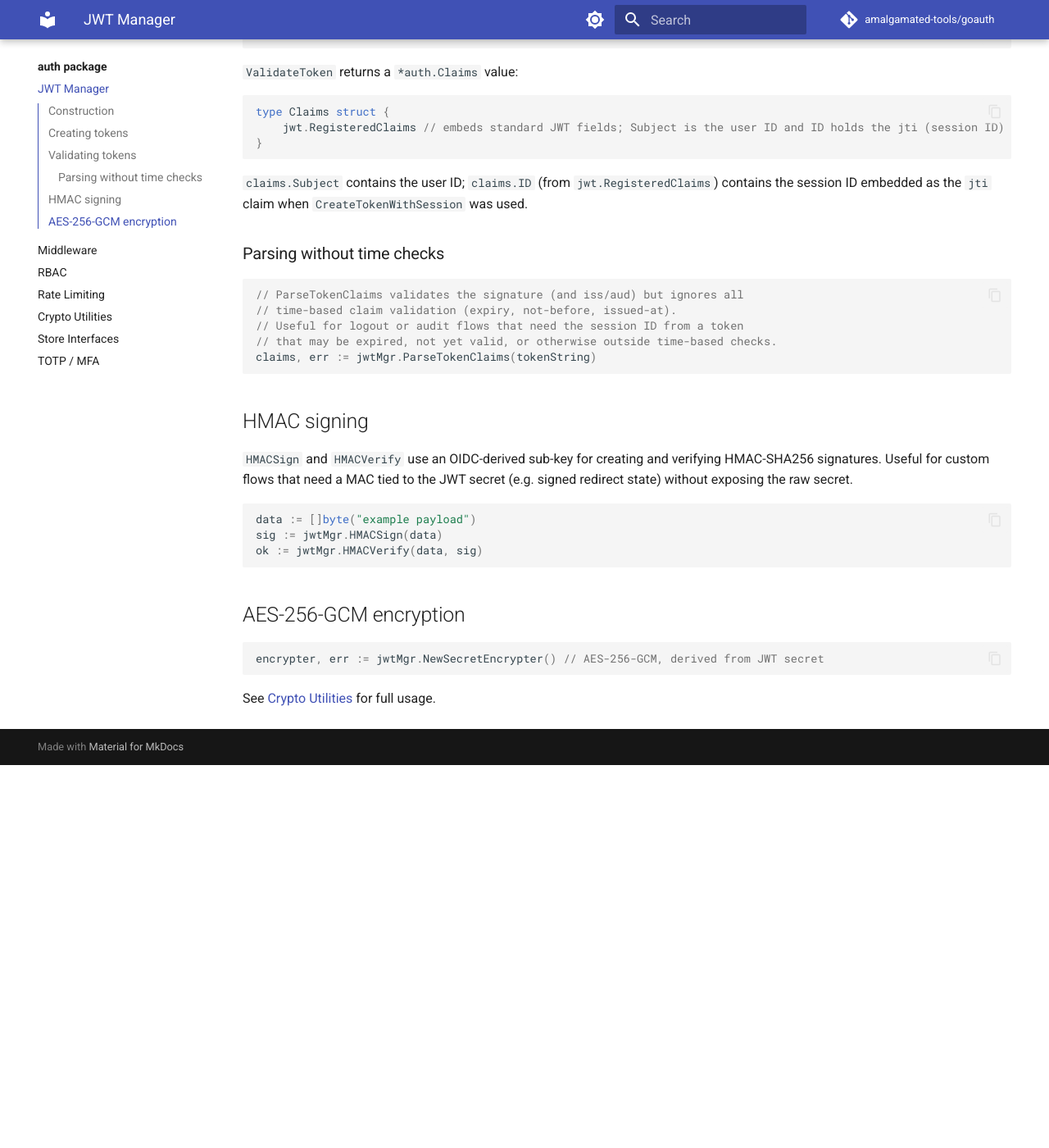
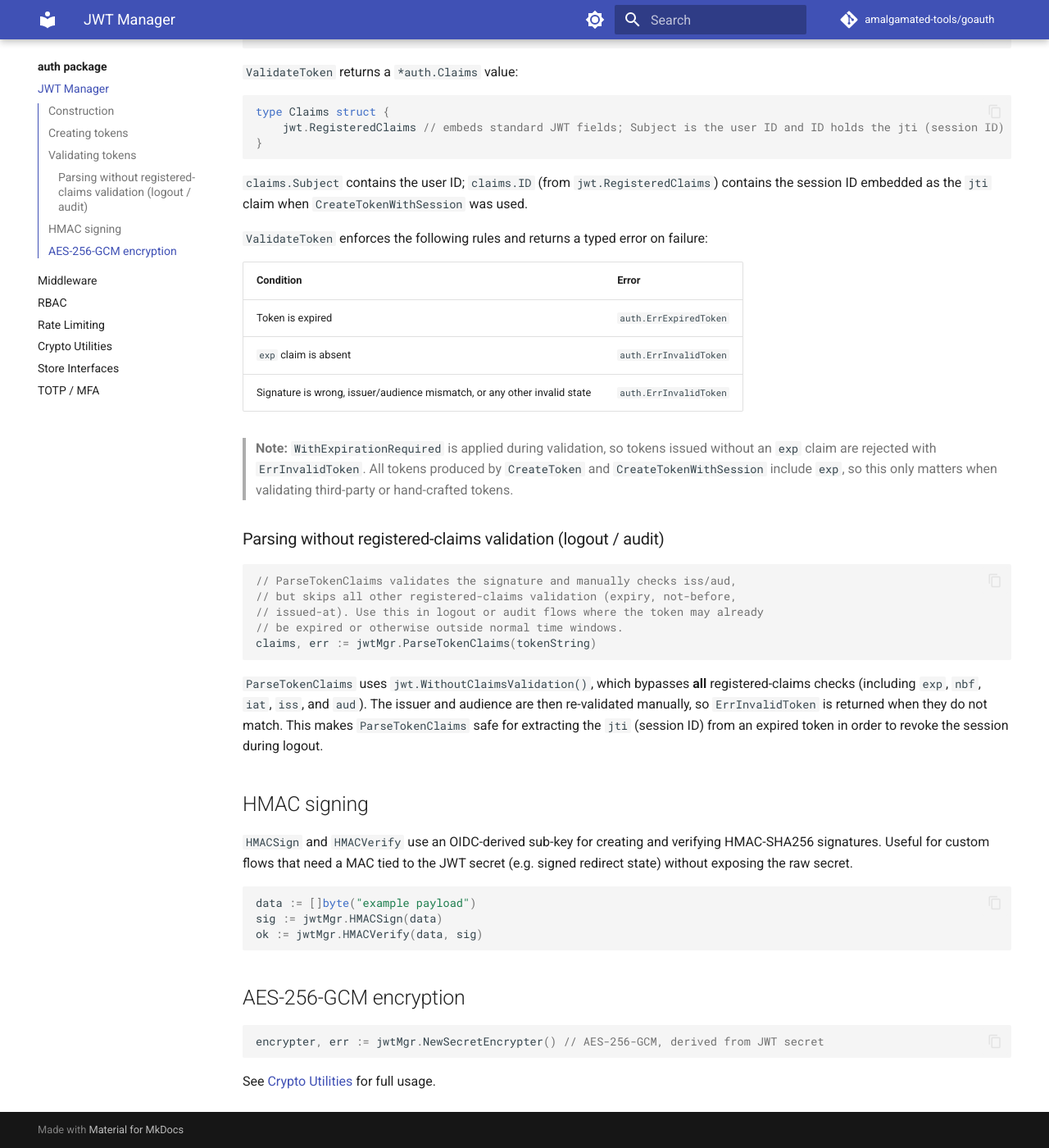
Before and after one commit to amalgamated-tools/goauth, an MkDocs documentation site: the page built from docs/auth/jwt.md, in a window 1280 px wide and 1400 px high, scrolled down 788 px. Shown: the whole window at 82% size. Built offline with MkDocs 1.6.1 and Material for MkDocs 9.7.7, drawn with Linux system fonts in a browser that asks for light colours; comment, search, counter and statistics services are not loaded; before the commit the page ends 1721 px from its top, so only the background shows below that.

Commit message:
docs(auth/jwt): document WithExpirationRequired and clarify ParseTokenClaims
- Add error table for ValidateToken showing exp-absent rejection
- Note that WithExpirationRequired rejects tokens without an exp claim
- Rename section to 'Parsing without registered-claims validation'
- Clarify ParseTokenClaims uses WithoutClaimsValidation (skips all
  registered-claims checks) but manually re-validates iss/aud

Co-authored-by: Copilot <223556219+Copilot@users.noreply.github.com>

````diff
--- a/docs/auth/jwt.md
+++ b/docs/auth/jwt.md
@@ -39,15 +39,27 @@ type Claims struct {
 
 `claims.Subject` contains the user ID; `claims.ID` (from `jwt.RegisteredClaims`) contains the session ID embedded as the `jti` claim when `CreateTokenWithSession` was used.
 
-### Parsing without time checks
+`ValidateToken` enforces the following rules and returns a typed error on failure:
+
+| Condition | Error |
+|---|---|
+| Token is expired | `auth.ErrExpiredToken` |
+| `exp` claim is absent | `auth.ErrInvalidToken` |
+| Signature is wrong, issuer/audience mismatch, or any other invalid state | `auth.ErrInvalidToken` |
+
+> **Note:** `WithExpirationRequired` is applied during validation, so tokens issued without an `exp` claim are rejected with `ErrInvalidToken`. All tokens produced by `CreateToken` and `CreateTokenWithSession` include `exp`, so this only matters when validating third-party or hand-crafted tokens.
+
+### Parsing without registered-claims validation (logout / audit)
 
 ```go
-// ParseTokenClaims validates the signature (and iss/aud) but ignores all
-// time-based claim validation (expiry, not-before, issued-at).
-// Useful for logout or audit flows that need the session ID from a token
-// that may be expired, not yet valid, or otherwise outside time-based checks.
+// ParseTokenClaims validates the signature and manually checks iss/aud,
+// but skips all other registered-claims validation (expiry, not-before,
+// issued-at). Use this in logout or audit flows where the token may already
+// be expired or otherwise outside normal time windows.
 claims, err := jwtMgr.ParseTokenClaims(tokenString)
 ```
+
+`ParseTokenClaims` uses `jwt.WithoutClaimsValidation()`, which bypasses **all** registered-claims checks (including `exp`, `nbf`, `iat`, `iss`, and `aud`). The issuer and audience are then re-validated manually, so `ErrInvalidToken` is returned when they do not match. This makes `ParseTokenClaims` safe for extracting the `jti` (session ID) from an expired token in order to revoke the session during logout.
 
 ## HMAC signing
 
````
